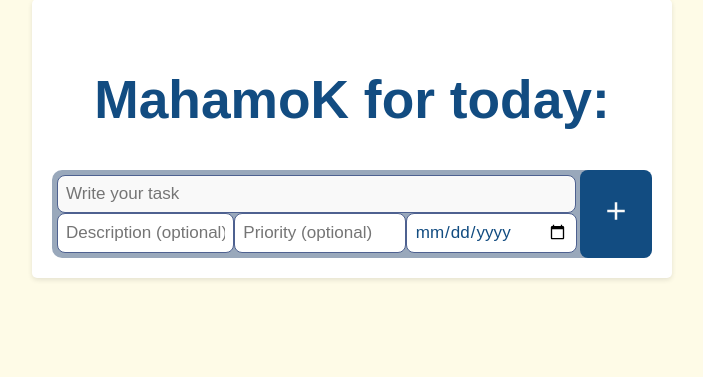
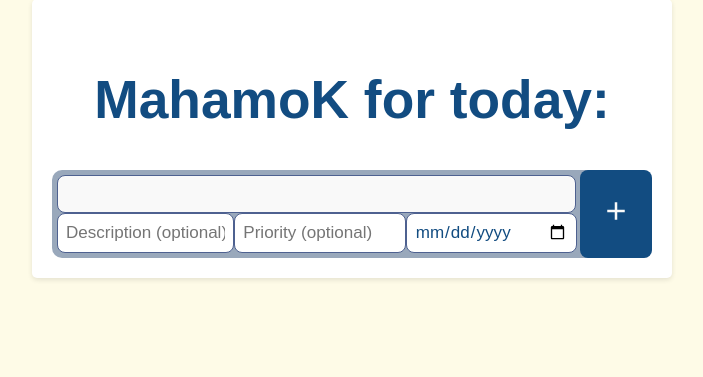
Before and after one commit to etharabdelazeem/MahamoK, a Flask app: page /homepage in a window 1280 px wide, with the restyled element focused. Shown: the part 87-464 px from the top of the page, without its empty margins (288-991 px from the left). Run offline with Flask 3, Linux system fonts and the light colour scheme.

Commit message:
Fix input field placeholder and cursor visibility

```diff
--- a/static/styles/homepage.css
+++ b/static/styles/homepage.css
@@ -127,6 +127,15 @@ h1{
     font-size: 0.8rem;
     caret-color: var(--text-color);
     color: var(--accent-color);
+}
+
+input:focus{
+	outline: 2px solid var(--accent-color);
+	outline-offset: 2px;
+}
+
+input:focus::placeholder{
+	color: transparent;
 }
 
 #todo-form button {
```
